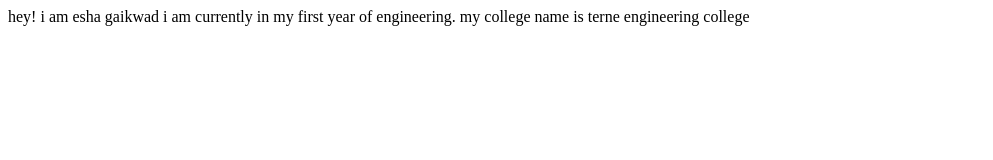
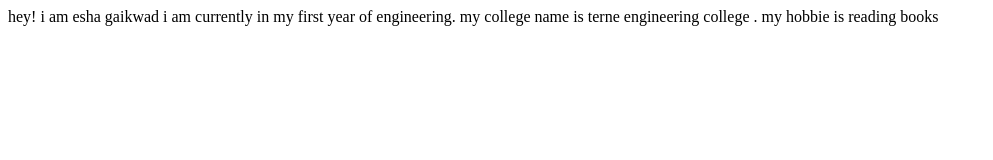
Before and after one commit to eshagaikwad/README.md, a plain HTML site: page index.html in a window 1280 px wide. Shown: the whole page, without its empty margins (0-993 px from the left). Drawn offline with Linux system fonts and the light colour scheme.

Commit message:
skills added

```diff
--- a/index.html
+++ b/index.html
@@ -9,6 +9,7 @@
 <body>
     hey! i am esha gaikwad
     i am currently in my first year of engineering.
-    my college name is terne engineering college
+    my college name is terne engineering college .
+    my hobbie is reading books
 </body>
 </html>
```
